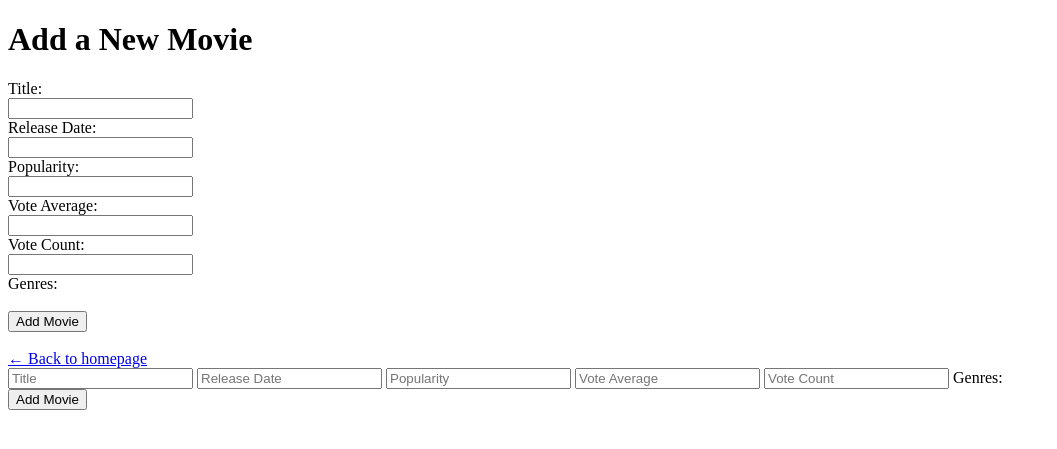
After one commit to Sarah-Julius/moving-rankingapp, a Flask app: page /add_movie in a window 1280 px wide. The commit adds this page. Shown: the top 449 px of the page, without its empty margins (0-1057 px from the left). Run offline with Flask 2, Linux system fonts and the light colour scheme; data that the repository does not hold is empty.

Commit message:
modified

```diff
--- a/app/routes.py
+++ b/app/routes.py
@@ -1,13 +1,21 @@
 from flask import Blueprint, render_template, request, redirect, url_for
 from .models import Movie, Review
-from . import db  # SQLAlchemy instance
+from . import db
 
 main = Blueprint('main', __name__)
 
 @main.route('/')
 def home():
-    movies = Movie.query.limit(10).all()
-    return render_template('home.html', movies=movies)
+    from .models import Genre
+    genre_id = request.args.get('genre')
+    genres = Genre.query.all()
+
+    if genre_id:
+        movies = Movie.query.join(Movie.genres).filter(Genre.id == genre_id).all()
+    else:
+        movies = Movie.query.limit(20).all()
+
+    return render_template('home.html', movies=movies, genres=genres)
 
 @main.route('/movie/<int:movie_id>')
 def movie_detail(movie_id):
@@ -33,8 +41,11 @@ def compare_movies():
     if request.method == 'POST':
         movie1_id = int(request.form['movie1'])
         movie2_id = int(request.form['movie2'])
+
         movie1 = Movie.query.get(movie1_id)
         movie2 = Movie.query.get(movie2_id)
+
+        # ✅ Pass movie objects (not just IDs)
         return render_template('compare_result.html', movie1=movie1, movie2=movie2)
 
     return render_template('compare.html', movies=movies)
@@ -44,7 +55,7 @@ def compare_movies_json(id1, id2):
     movie1 = Movie.query.get_or_404(id1)
     movie2 = Movie.query.get_or_404(id2)
 
-    data = {
+    return {
         "movie1": {
             "title": movie1.title,
             "rating": movie1.vote_average,
@@ -56,4 +67,32 @@ def compare_movies_json(id1, id2):
             "votes": movie2.vote_count
         }
     }
-    return data  # Flask automatically returns JSON
+
+@main.route('/add_movie', methods=['GET', 'POST'])
+def add_movie():
+    from .models import Genre
+    genres = Genre.query.all()
+
+    if request.method == 'POST':
+        title = request.form['title']
+        release_date = request.form['release_date']
+        popularity = float(request.form['popularity'])
+        vote_average = float(request.form['vote_average'])
+        vote_count = int(request.form['vote_count'])
+
+        genre_ids = request.form.getlist('genres')
+        selected_genres = Genre.query.filter(Genre.id.in_(genre_ids)).all()
+
+        new_movie = Movie(
+            title=title,
+            release_date=release_date,
+            popularity=popularity,
+            vote_average=vote_average,
+            vote_count=vote_count,
+            genres=selected_genres
+        )
+        db.session.add(new_movie)
+        db.session.commit()
+        return redirect(url_for('main.home'))
+
+    return render_template('add_movie.html', genres=genres)
--- /dev/null
+++ b/app/templates/add_movie.html
@@ -0,0 +1,50 @@
+<!DOCTYPE html>
+<html>
+<head>
+    <title>Add New Movie</title>
+</head>
+<body>
+    <h1>Add a New Movie</h1>
+    <form method="POST">
+        <label>Title:</label><br>
+        <input type="text" name="title"><br>
+
+        <label>Release Date:</label><br>
+        <input type="text" name="release_date"><br>
+
+        <label>Popularity:</label><br>
+        <input type="text" name="popularity"><br>
+
+        <label>Vote Average:</label><br>
+        <input type="text" name="vote_average"><br>
+
+        <label>Vote Count:</label><br>
+        <input type="text" name="vote_count"><br>
+
+        <label>Genres:</label><br>
+        {% for genre in genres %}
+            <input type="checkbox" name="genres" value="{{ genre.id }}"> {{ genre.name }}<br>
+        {% endfor %}
+
+        <br>
+        <button type="submit">Add Movie</button>
+    </form>
+
+    <br><a href="/">← Back to homepage</a>
+</body>
+</html>
+
+<form method="POST">
+  <input type="text" name="title" placeholder="Title" required>
+  <input type="text" name="release_date" placeholder="Release Date" required>
+  <input type="text" name="popularity" placeholder="Popularity" required>
+  <input type="text" name="vote_average" placeholder="Vote Average" required>
+  <input type="text" name="vote_count" placeholder="Vote Count" required>
+
+  <label>Genres:</label><br>
+  {% for genre in genres %}
+    <input type="checkbox" name="genres" value="{{ genre.id }}"> {{ genre.name }}<br>
+  {% endfor %}
+
+  <button type="submit">Add Movie</button>
+</form>
```
Also changed, not shown: app/models.py (+11 -12 lines), app/templates/compare_result.html (+30 -32 lines), app/templates/detail.html (+10 -0 lines), app/movies.db.
